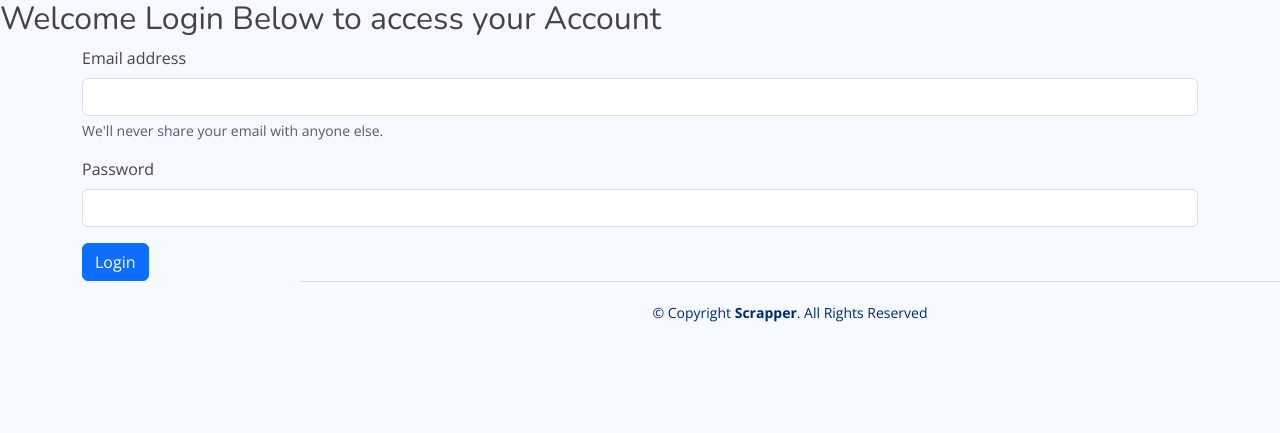
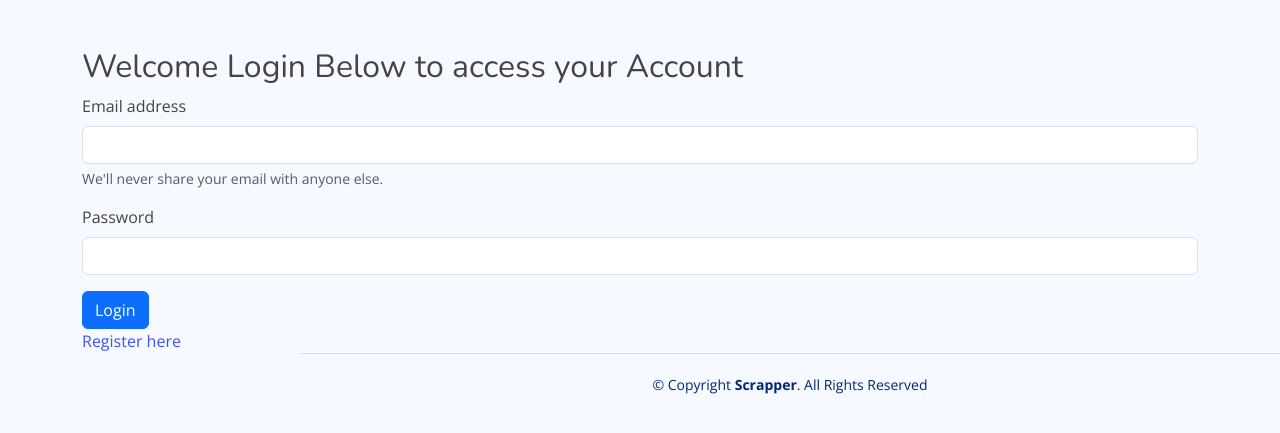
Before and after one commit to willhitman/scrapper, a Flask app: page / in a window 1280 px wide. Shown: the top 433 px of the page. Run offline with Flask 3, Linux system fonts and the light colour scheme; parts of the project's set-up code (start-up, migrations or seed data) failed here and were passed over; some libraries are stand-ins or nearby versions.

Commit message:
Update login.html

```diff
--- a/templates/login.html
+++ b/templates/login.html
@@ -12,10 +12,10 @@
         <div class="alert alert-info">{{ message }}</div>
     {% endif %}
 {% endif %}
-<h2>Welcome Login Below to access your Account</h2>
+
 <div class="container">
-  <form action="/login" method="post">
-
+  <form action="/login" method="post" class="mt-5">
+    <h2>Welcome Login Below to access your Account</h2>
     <div class="mb-3">
       <label for="email" class="form-label">Email address</label>
       <input
@@ -39,6 +39,8 @@
       <label class="form-check-label" for="check">Accept terms of service</label>
     </div> -->
     <button type="submit" class="btn btn-primary">Login</button>
+    <br>
+    <a href="/register">Register here</a>
   </form>
 </div>
 {% endblock%}
```
